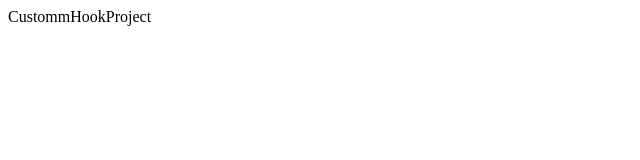
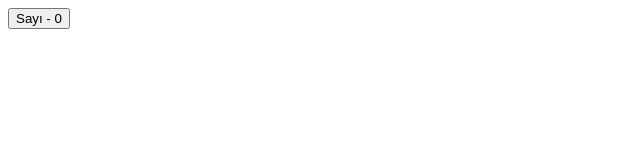
Before and after one commit to furkansylu97/ReactJs_Projects, a React (Vite) app in the folder CustomHookProject/: page / in a window 1280 px wide. Shown: the top 160 px of the page, without its empty margins (0-640 px from the left). Built offline with nearby package versions, Linux system fonts and the light colour scheme.

Commit message:
TitleOne components contents were written

```diff
--- a/CustomHookProject/src/App.jsx
+++ b/CustomHookProject/src/App.jsx
@@ -1,12 +1,13 @@
 import { useState } from 'react'
 import './App.css'
+import { TitleOne } from './components/TitleOne'
 
 function App() {
   const [count, setCount] = useState(0)
 
   return (
     <>
-     CustommHookProject
+     <TitleOne />
     </>
   )
 }
--- a/CustomHookProject/src/components/TitleOne.jsx
+++ b/CustomHookProject/src/components/TitleOne.jsx
@@ -1,7 +1,15 @@
 import React from 'react'
+import { useState } from 'react'
 
 export const TitleOne = () => {
+
+    const [num, setNum] = useState(0)
+
   return (
-    <div>TitleOne</div>
+    <div>
+        <button onClick={() => {
+            setNum(num + 1 );
+        }}>Sayı - {num}</button>
+    </div>
   )
 }
```
